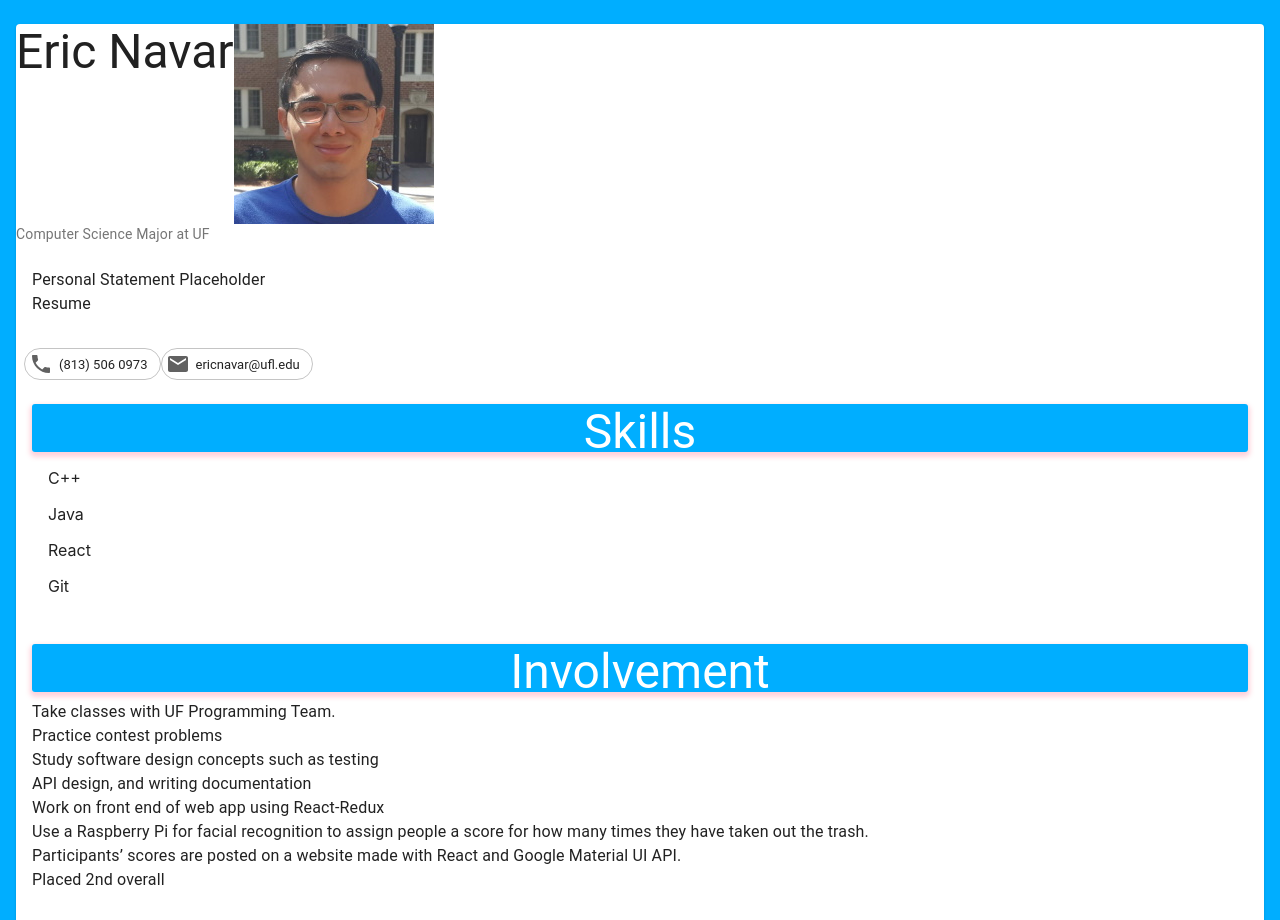
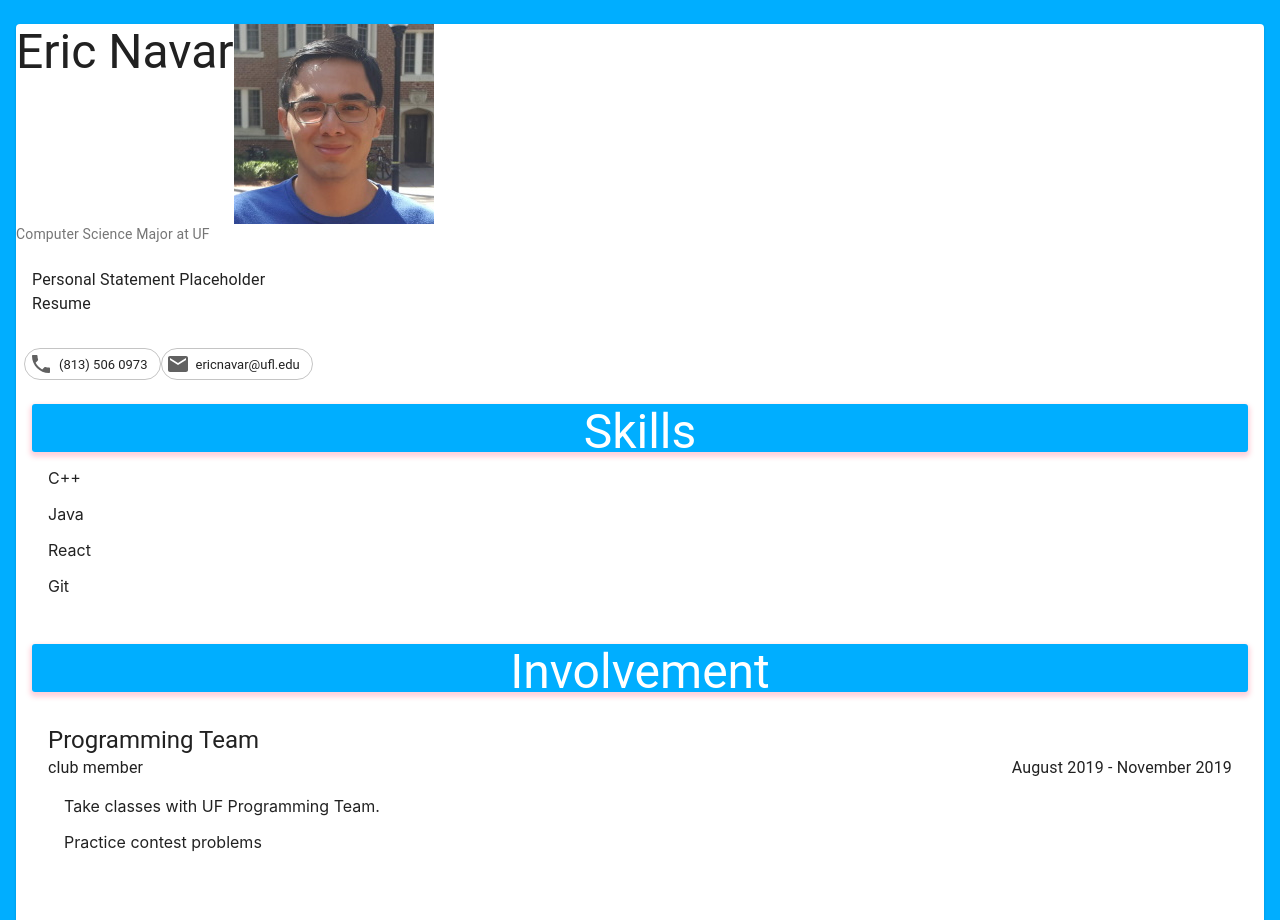
Before and after one commit to EricNavar/personal-website, a React (Create React App) app: page / in a window 1280 px wide. Shown: the top 920 px of the page. Built offline with nearby package versions, Linux system fonts and the light colour scheme.

Commit message:
show description of InvolvementItem as a List - if the description is not an array, render nothing

```diff
--- a/src/InvolvementItem.js
+++ b/src/InvolvementItem.js
@@ -25,25 +25,16 @@ const useStyles = makeStyles(theme => ({
 
 export default function InvolvementItem(props) {
   const classes = useStyles();
-  const bool = Array.isArray(props.description);
-  if (bool)
+  const isArray = Array.isArray(props.description);
+  if (isArray)
   {
-    const listItems = props.description.map((x) =>
-      <Typography>
+    const description = props.description.map((x) =>
+      <ListItem>
         {x}
-      </Typography>
+      </ListItem>
     );
-    return(
-      <div>
-        {listItems}
-      </div>
-    );
-  }
     return (
       <div className={classes.root}>
-      <Typography variant="h5">
-        {bool}
-      </Typography>
         <Typography variant="h5">
           {props.title}
         </Typography>
@@ -55,8 +46,10 @@ export default function InvolvementItem(props) {
             {props.time_period}
           </Typography>
         </div>
-      <Typography>
-      </Typography>
+        <List>
+          {description}
+        </List>
       </div>
     );
   }
+}
```
Lines whose indentation alone changed are shown as unchanged.
